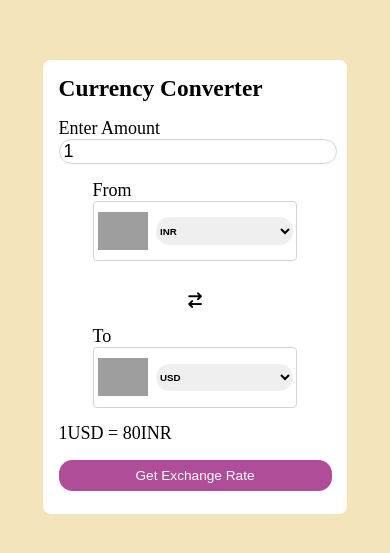
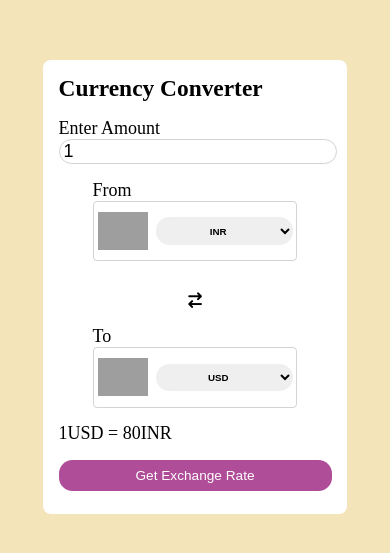
Before and after one commit to Rucha-Ambaliya/Currency-Converter, a plain HTML site: page index.html in a window 390 px wide. Shown: the part 135-688 px from the top of the page. Drawn offline with Linux system fonts and the light colour scheme; no server answers; grey boxes are pictures that could not be loaded.

Commit message:
Changed position of text in media query

```diff
--- a/style.css
+++ b/style.css
@@ -112,8 +112,9 @@ form button {
   .select-container select {
     font-size: 2.5vmin;
     height: 7vmin;
-    font-weight: 800;
+    font-weight: 900;
     width: 50vmin;
+    text-align: center;
   }
   .select-container {
     display: flex;
```
